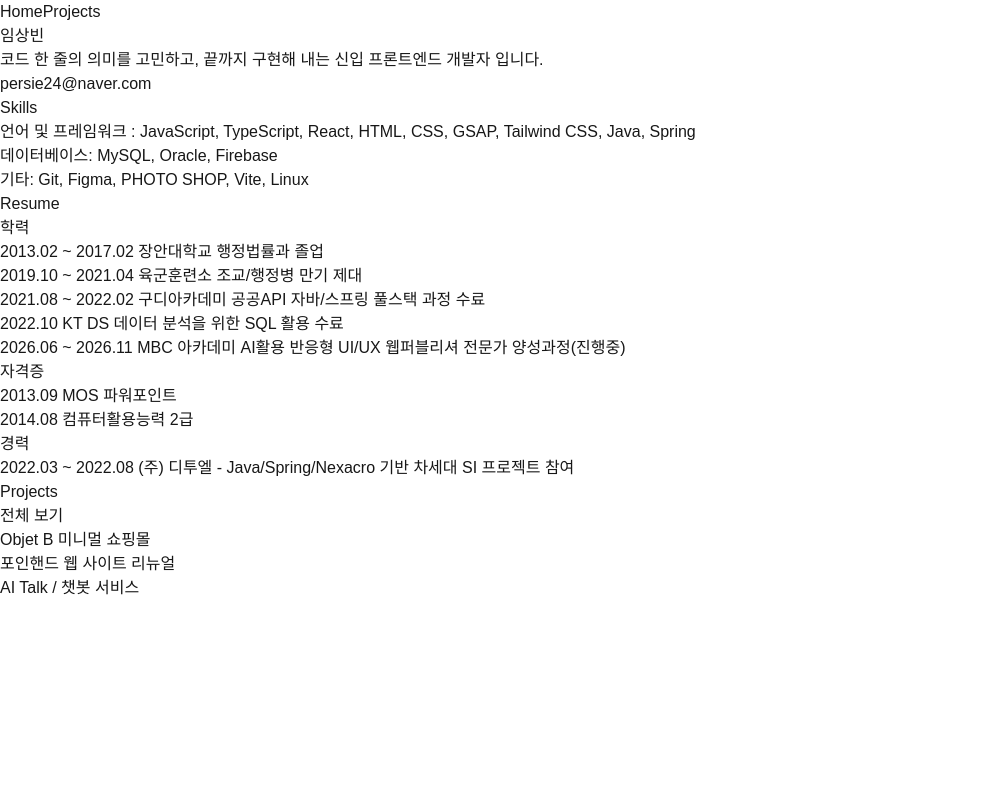
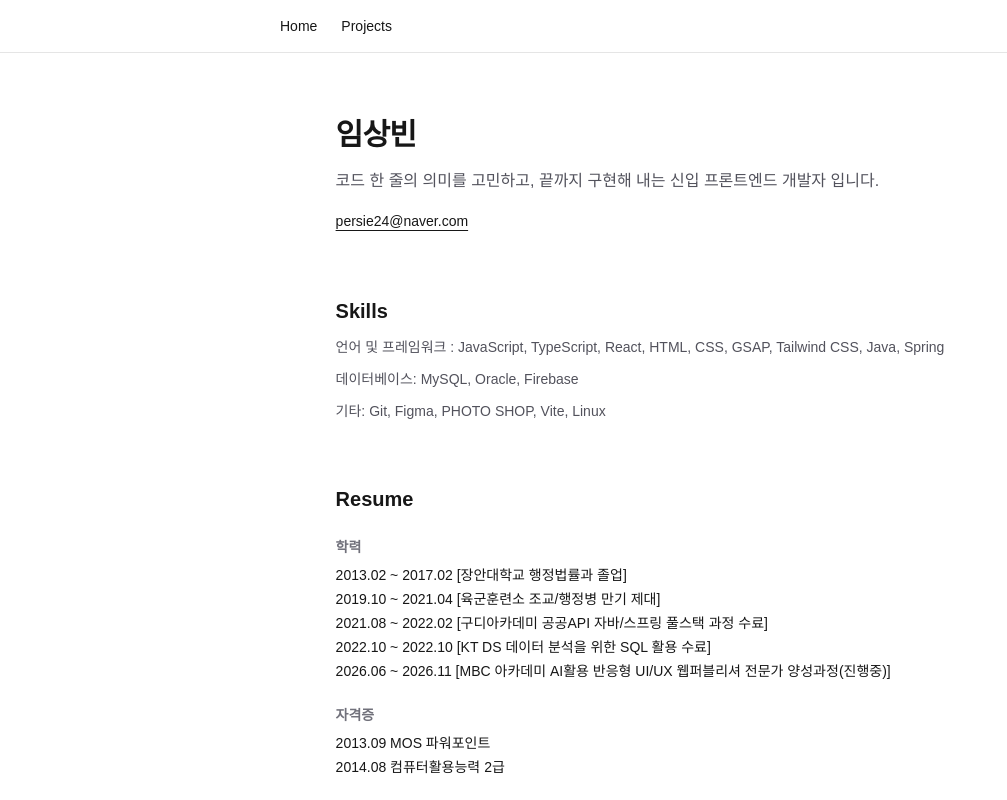
Before and after one commit to lym-bin/sangbin-dev, a Next.js app: page / in a window 1280 px wide. Shown: the top 800 px of the page, without its empty margins (0-1007 px from the left). Built offline with nearby package versions, Linux system fonts and the light colour scheme.

Commit message:
홈/헤더에 Tailwind 스타일 적용

```diff
--- a/src/app/page.tsx
+++ b/src/app/page.tsx
@@ -2,70 +2,99 @@ import Link from "next/link";
 import { projects } from "@/data/projects";
 export default function Home() {
   return (
-    <div>
-      <section>
-        <h1>임상빈</h1>
-        <p>
+    <main className="mx-auto flex max-w-3xl flex-col gap-16 px-6 py-16">
+      <section className="flex flex-col gap-4">
+        <h1 className="text-3xl font-semibold tracking-tight">임상빈</h1>
+        <p className="max-w-xl text-zinc-600 dark:text-zinc-400">
           코드 한 줄의 의미를 고민하고, 끝까지 구현해 내는 신입 프론트엔드
           개발자 입니다.
         </p>
         <p>
-          <a href="mailto:persie24@naver.com">persie24@naver.com</a>
+          <a
+            href="mailto:persie24@naver.com"
+            className="text-sm font-medium underline underline-offset-4"
+          >
+            persie24@naver.com
+          </a>
         </p>
       </section>
 
-      <section>
-        <h2>Skills</h2>
-        <p>
+      <section className="flex flex-col gap-3">
+        <h2 className="text-xl font-semibold">Skills</h2>
+        <p className="text-sm text-zinc-600 dark:text-zinc-400">
           언어 및 프레임워크 : JavaScript, TypeScript, React, HTML, CSS, GSAP,
           Tailwind CSS, Java, Spring
         </p>
-        <p>데이터베이스: MySQL, Oracle, Firebase</p>
-        <p>기타: Git, Figma, PHOTO SHOP, Vite, Linux</p>
+        <p className="text-sm text-zinc-600 dark:text-zinc-400">
+          데이터베이스: MySQL, Oracle, Firebase
+        </p>
+        <p className="text-sm text-zinc-600 dark:text-zinc-400">
+          기타: Git, Figma, PHOTO SHOP, Vite, Linux
+        </p>
       </section>
 
-      <section>
-        <h2>Resume</h2>
-        <h3>학력</h3>
-        <ul>
-          <li>2013.02 ~ 2017.02 장안대학교 행정법률과 졸업</li>
-          <li>2019.10 ~ 2021.04 육군훈련소 조교/행정병 만기 제대</li>
+      <section className="flex flex-col gap-6">
+        <h2 className="text-xl font-semibold">Resume</h2>
+
+        <div className="flex flex-col gap-2">
+          <h3 className="text-sm font-semibold text-zinc-500">학력</h3>
+          <ul className="flex flex-col gap-1 text-sm">
+            <li>2013.02 ~ 2017.02 [장안대학교 행정법률과 졸업]</li>
+            <li>2019.10 ~ 2021.04 [육군훈련소 조교/행정병 만기 제대]</li>
             <li>
-            2021.08 ~ 2022.02 구디아카데미 공공API 자바/스프링 풀스택 과정 수료
+              2021.08 ~ 2022.02 [구디아카데미 공공API 자바/스프링 풀스택 과정
+              수료]
             </li>
-          <li>2022.10 KT DS 데이터 분석을 위한 SQL 활용 수료</li>
+            <li>2022.10 ~ 2022.10 [KT DS 데이터 분석을 위한 SQL 활용 수료]</li>
             <li>
-            2026.06 ~ 2026.11 MBC 아카데미 AI활용 반응형 UI/UX 웹퍼블리셔 전문가
-            양성과정(진행중)
+              2026.06 ~ 2026.11 [MBC 아카데미 AI활용 반응형 UI/UX 웹퍼블리셔
+              전문가 양성과정(진행중)]
             </li>
           </ul>
-        <h3>자격증</h3>
-        <ul>
+        </div>
+
+        <div className="flex flex-col gap-2">
+          <h3 className="text-sm font-semibold text-zinc-500">자격증</h3>
+          <ul className="flex flex-col gap-1 text-sm">
             <li>2013.09 MOS 파워포인트</li>
             <li>2014.08 컴퓨터활용능력 2급</li>
           </ul>
-        <h3>경력</h3>
-        <ul>
+        </div>
+
+        <div className="flex flex-col gap-2">
+          <h3 className="text-sm font-semibold text-zinc-500">경력</h3>
+          <ul className="flex flex-col gap-1 text-sm">
             <li>
               2022.03 ~ 2022.08 (주) 디투엘 - Java/Spring/Nexacro 기반 차세대 SI
               프로젝트 참여
             </li>
           </ul>
+        </div>
       </section>
 
-      <section>
-        <div>
-          <h2>Projects</h2>
-          <Link href="/projects">전체 보기</Link>
+      <section className="flex flex-col gap-6">
+        <div className="flex items-baseline justify-between">
+          <h2 className="text-xl font-semibold">Projects</h2>
+          <Link
+            href="/projects"
+            className="text-sm font-medium underline underline-offset-4"
+          >
+            전체 보기
+          </Link>
         </div>
-        <ul>
+        <ul className="flex flex-col gap-4">
           {projects.map((project) => (
             <li key={project.slug}>
-              <Link href={`/projects/${project.slug}`}>{project.title}</Link>
+              <Link
+                href={`/projects/${project.slug}`}
+                className="block rounded-lg border border-black/10 p-5 transition-colors hover:bg-black/2 dark:border-white/10 dark:hover:bg-white/4"
+              >
+                {project.title}
+              </Link>
             </li>
           ))}
         </ul>
       </section>
-    </div>
+    </main>
   );
 }
--- a/src/components/Header.tsx
+++ b/src/components/Header.tsx
@@ -2,8 +2,8 @@ import Link from "next/link";
 
 export default function Header() {
   return (
-    <header>
-      <nav>
+    <header className="border-b border-black/10 dark:border-white/10">
+      <nav className="mx-auto flex max-w-3xl items-center gap-6 px-6 py-4 text-sm font-medium">
         <Link href="/">Home</Link>
         <Link href="/projects">Projects</Link>
       </nav>
```
Lines whose indentation alone changed are shown as unchanged.
